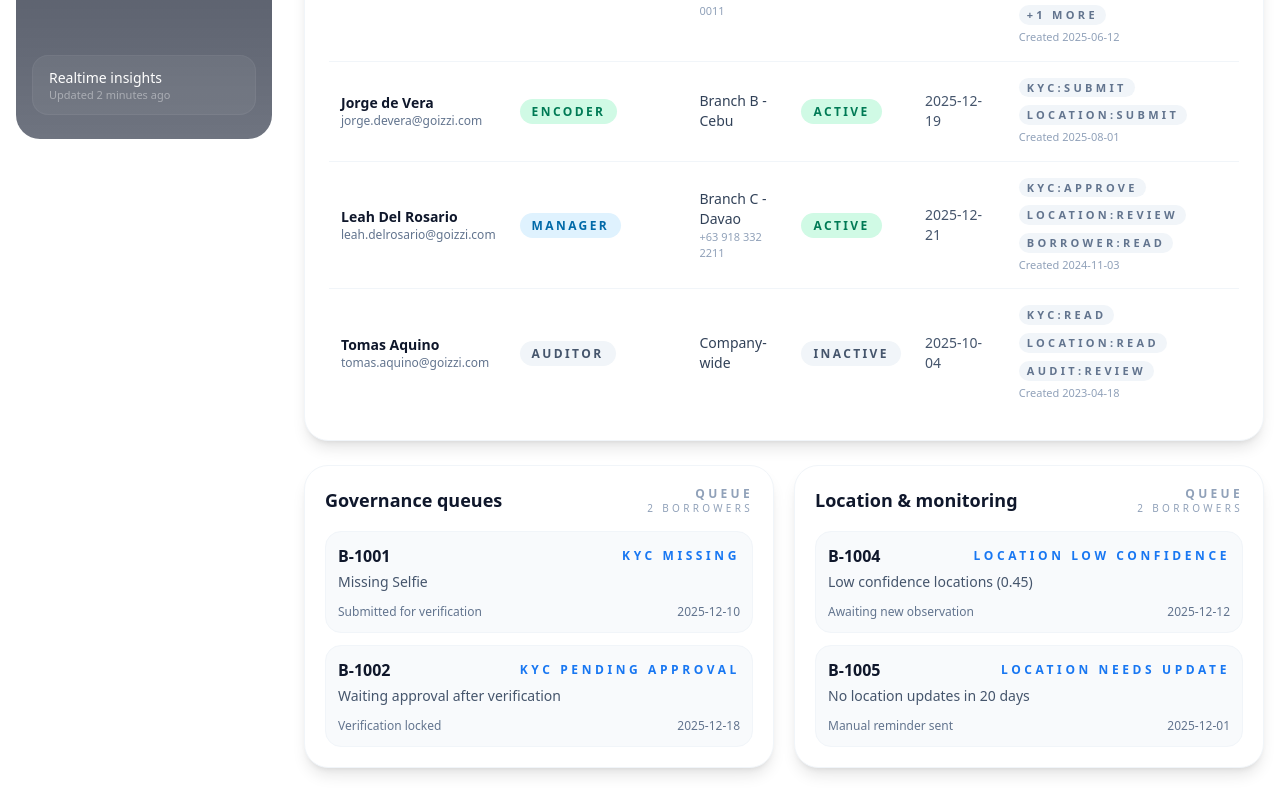
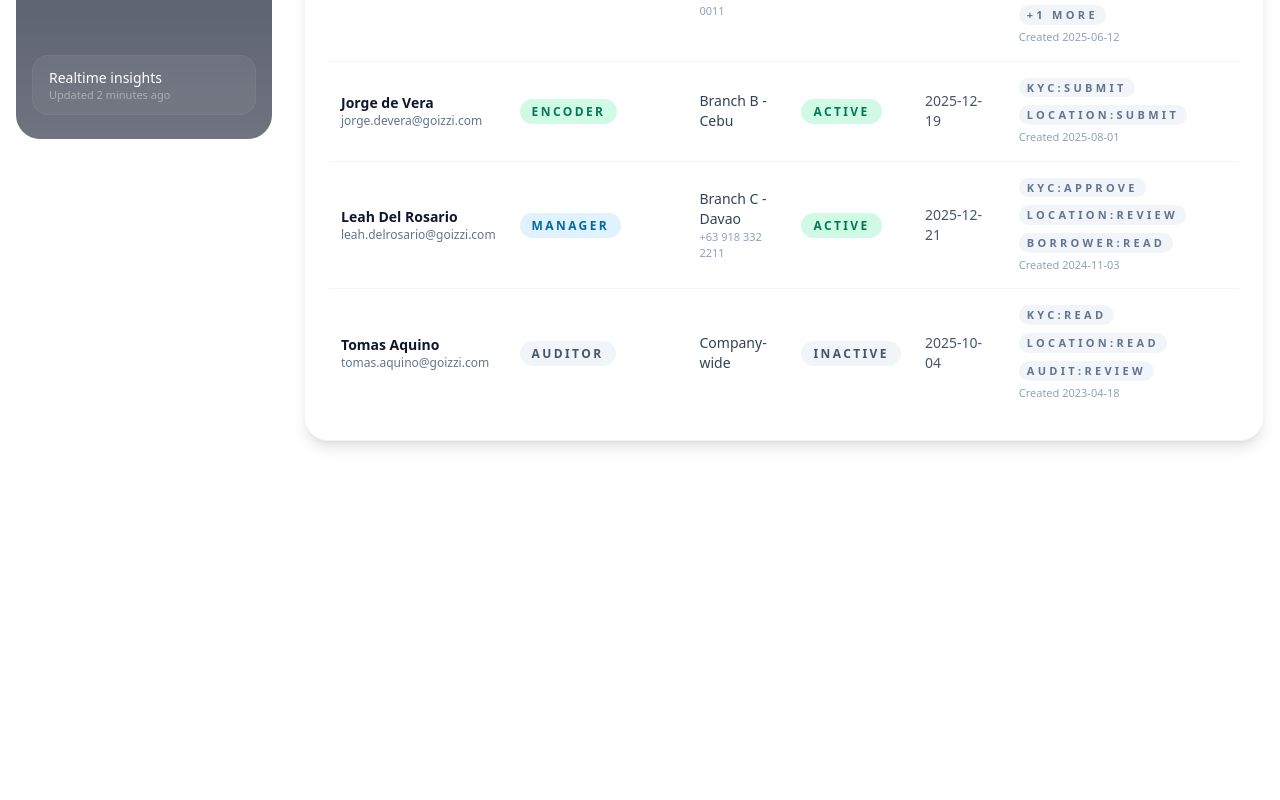
Before and after one commit to hinulawanlab/goizzi-web, a Next.js app: page /users in a window 1280 px wide. Shown: the part 629-1429 px from the top of the page. After the commit the page ends 1102 px from the top, so only its background shows below. Built offline with nearby package versions, Linux system fonts and the light colour scheme.

Commit message:
12/26/2025 9:40PM

```diff
--- a/src/app/branches/page.tsx
+++ b/src/app/branches/page.tsx
@@ -32,11 +32,11 @@ export default async function BranchesPage() {
           </section> */}
 
           <BranchDirectory branches={branches} />
-
+{/*
           <section className="grid gap-5 lg:grid-cols-2">
             <QueueSection title="Branch KYC queues" items={kycQueue} badgeLabel="Preview" />
             <QueueSection title="Branch location queues" items={locationQueue} badgeLabel="Preview" />
-          </section>
+          </section> */}
         </main>
       </div>
     </div>
--- a/src/app/users/page.tsx
+++ b/src/app/users/page.tsx
@@ -34,10 +34,10 @@ export default async function UsersPage() {
 
           <UserDirectory users={users} />
 
-          <section className="grid gap-5 lg:grid-cols-2">
+          {/* <section className="grid gap-5 lg:grid-cols-2">
             <QueueSection title="Governance queues" items={kycQueue} />
             <QueueSection title="Location &amp; monitoring" items={locationQueue} />
-          </section>
+          </section> */}
         </main>
       </div>
     </div>
```
